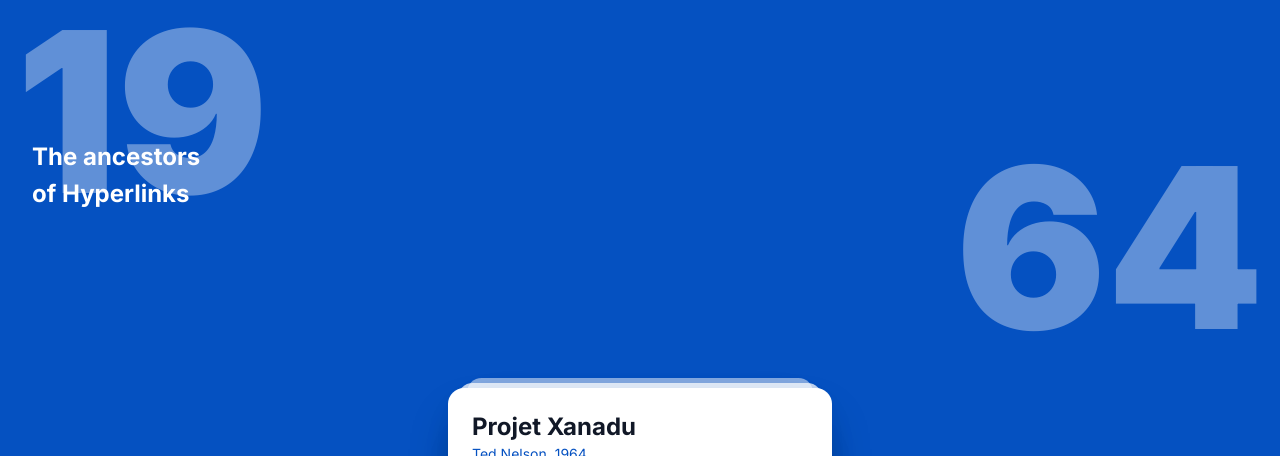
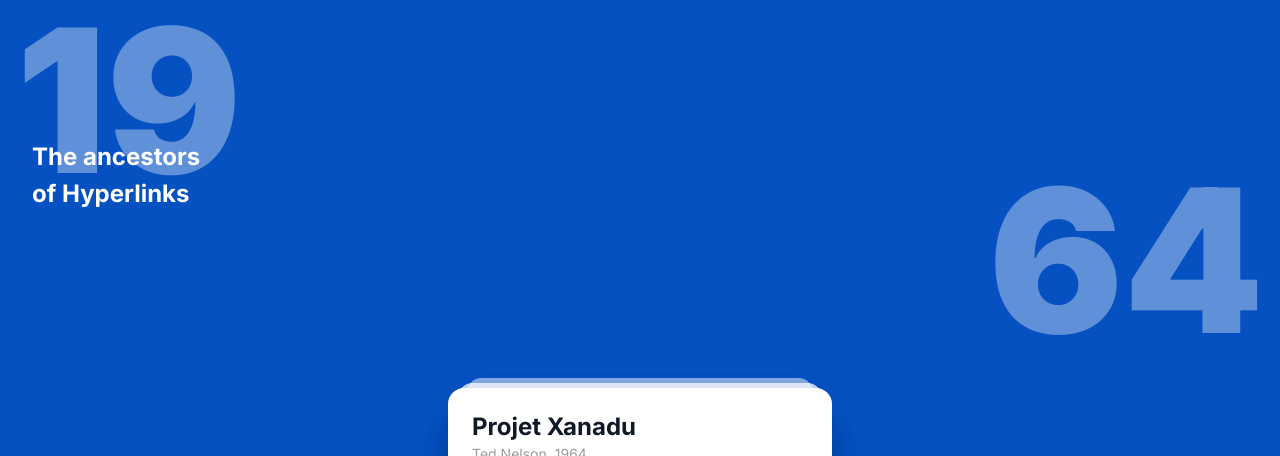
Before and after one commit to Elikyabtm/Hyperlinks-2-test, a plain HTML site: page index.html in a window 1280 px wide. Shown: the top 456 px of the page. Drawn offline with Linux system fonts and the light colour scheme.

Commit message:
Add files via upload

```diff
--- a/styles.css
+++ b/styles.css
@@ -79,7 +79,7 @@ body {
 .background-date-left,
 .background-date-right {
   position: absolute;
-  font-size: 14rem;
+  font-size: 12.5rem;
   font-weight: 900;
   color: rgba(255, 255, 255, 0.364);
   line-height: 1;
@@ -154,15 +154,15 @@ body {
 }
 
 .card-title {
-  font-size: 1.25rem;
+  font-size: 1.5rem;
   font-weight: bold;
   color: #111827;
   margin-bottom: 0.25rem;
 }
 
 .card-subtitle {
-  font-size: 0.75rem;
-  color: #0551C1;
+  font-size: 0.95rem;
+  color: #9c9c9c;
 }
 
 .card-description {
```
